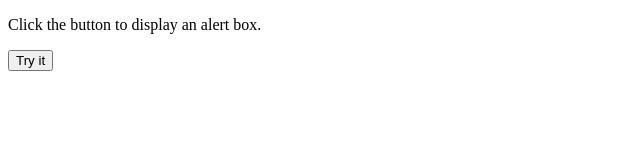
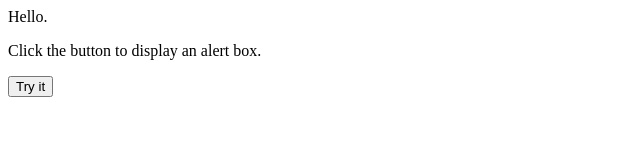
Before and after one commit to Alexandra-Crane/Alexandra-Crane.github.io, a plain HTML site: page index.html in a window 1280 px wide. Shown: the whole page, without its empty margins (0-640 px from the left). Drawn offline with Linux system fonts and the light colour scheme.

Commit message:
Update index.html

```diff
--- a/index.html
+++ b/index.html
@@ -1,5 +1,8 @@
 <!DOCTYPE html>
 <html>
+  <head>
+     Hello.
+  </head>
 <body>
 
 <p>Click the button to display an alert box.</p>
```
